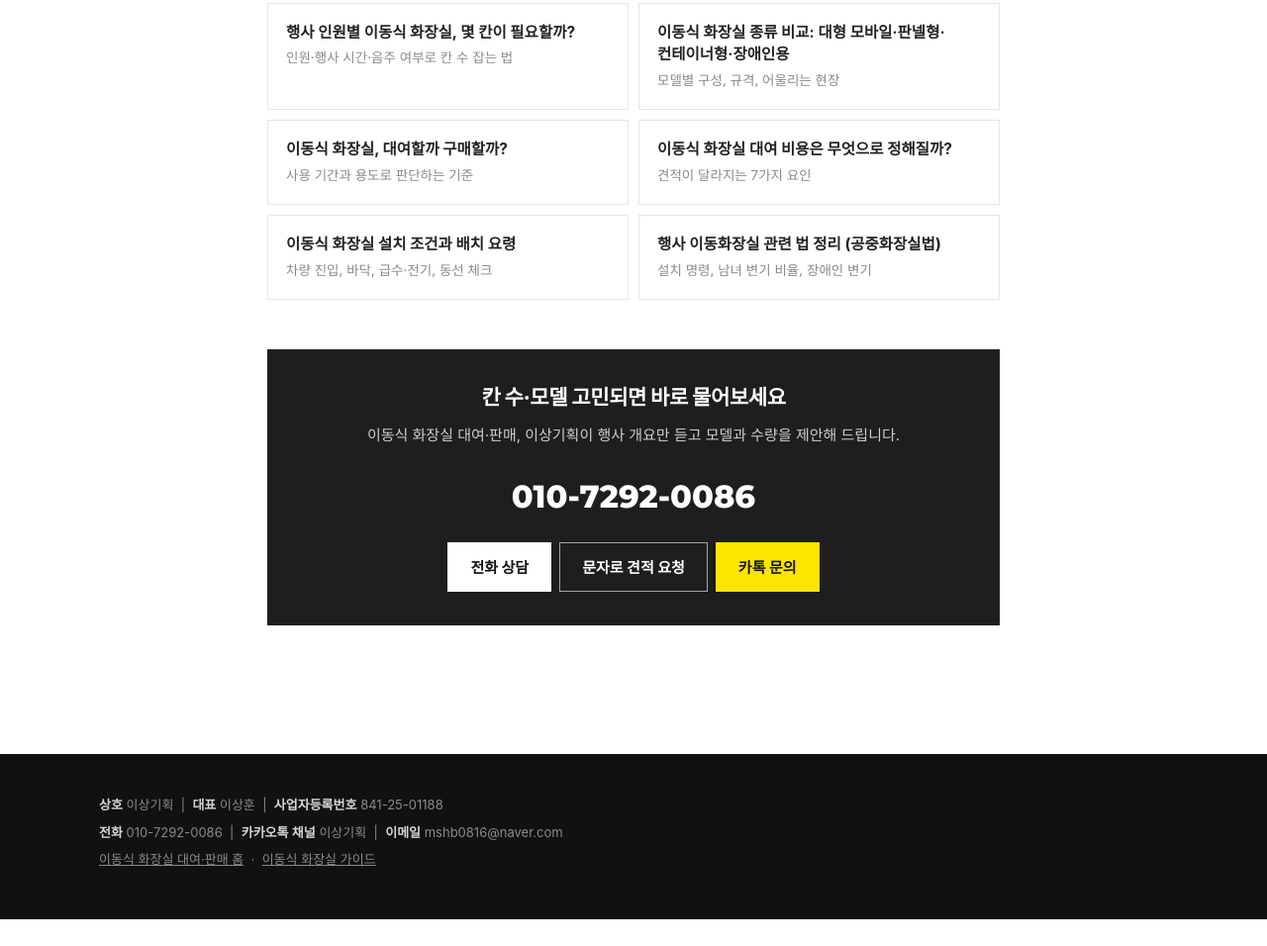
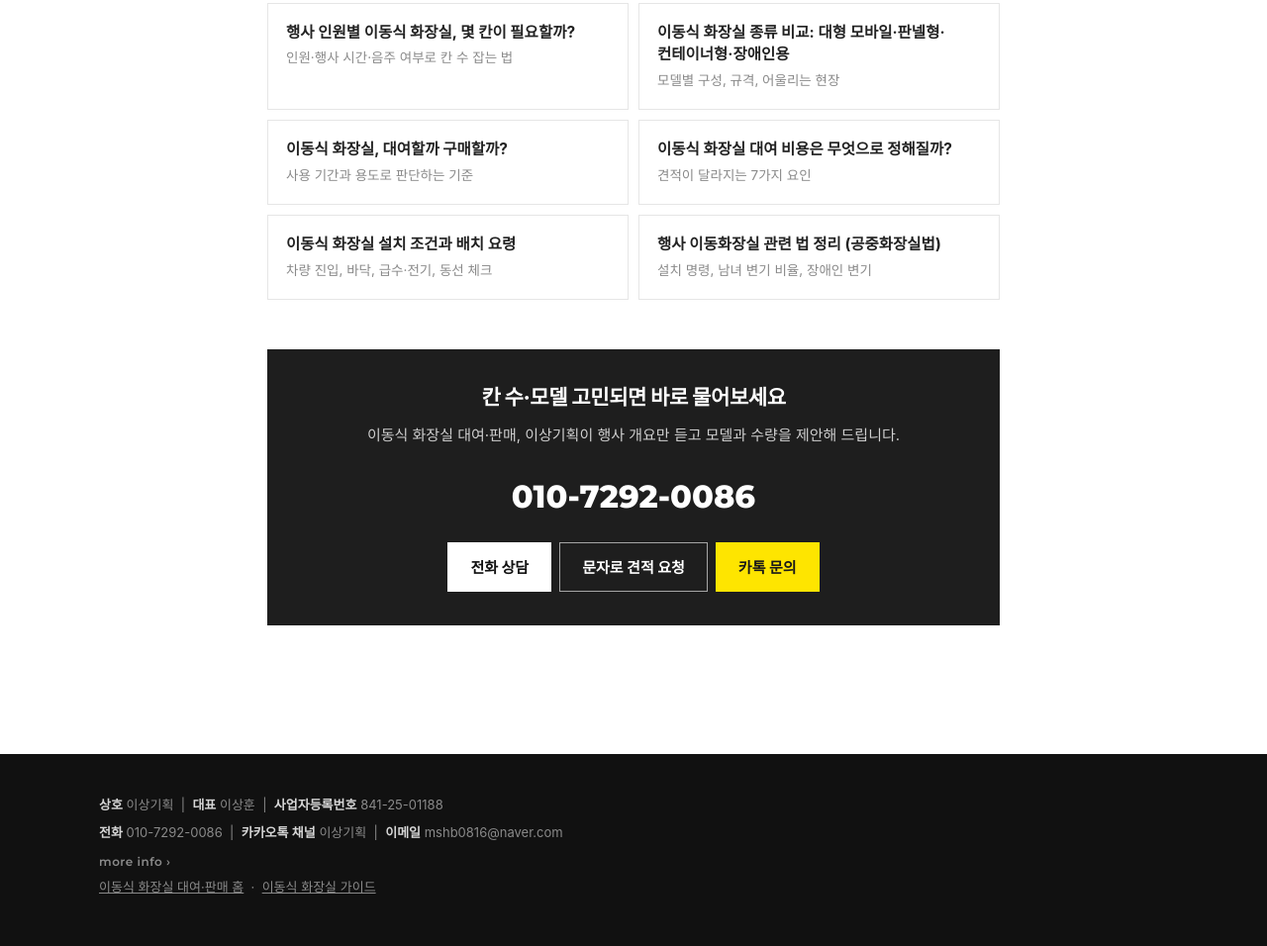
Before and after one commit to wemakea/idealplan, a plain HTML site: page toilet/guide/index.html in a window 1280 px wide. Shown: the part 278-1234 px from the top of the page at 99% size. Before the commit the page ends 1207 px from the top, so only its background shows below. Drawn offline with Linux system fonts and the light colour scheme; a web font is replaced by a local one.

Commit message:
Add collapsible address to guide footers

```diff
--- a/toilet/guide/guide.css
+++ b/toilet/guide/guide.css
@@ -63,3 +63,8 @@ footer p{margin-bottom:4px;font-size:13px}
 .dock .d-kakao{background:var(--kakao);color:#191919}
 @media(min-width:861px){.dock{display:none}body{padding-bottom:0}}
 @media(max-width:600px){.cards{grid-template-columns:1fr}.btn{flex:1 1 100%}.top-tel{font-size:14px}}
+footer .biz-more{border:0;margin:6px 0 2px}
+footer .biz-more summary{display:inline-block;padding:0;font-size:12px;font-weight:600;font-family:var(--en);color:#8a8a8a;letter-spacing:.04em}
+footer .biz-more summary::after{content:none}
+footer .biz-more[open] summary{color:#d6d6d6}
+footer .biz-more p{padding:4px 0 0;font-size:13px}
--- a/toilet/guide/index.html
+++ b/toilet/guide/index.html
@@ -43,6 +43,7 @@
 <footer><div class="wrap">
 <p><b>상호</b> 이상기획 &nbsp;|&nbsp; <b>대표</b> 이상훈 &nbsp;|&nbsp; <b>사업자등록번호</b> 841-25-01188</p>
 <p><b>전화</b> 010-7292-0086 &nbsp;|&nbsp; <b>카카오톡 채널</b> 이상기획 &nbsp;|&nbsp; <b>이메일</b> mshb0816@naver.com</p>
+<details class="biz-more"><summary>more info ›</summary><p><b>주소</b> 부산광역시 부산진구 중앙대로 666번길 50</p></details>
 <p><a href="/toilet/">이동식 화장실 대여·판매 홈</a> &nbsp;·&nbsp; <a href="/toilet/guide/">이동식 화장실 가이드</a></p>
 </div></footer>
 <nav class="dock" aria-label="빠른 문의"><a href="tel:01072920086">전화</a><a class="d-sms" href="sms:01072920086">문자</a><a class="d-kakao" href="https://pf.kakao.com/_pEmvX/chat">카톡</a></nav>
```
Also changed, not shown: toilet/guide/cost.html (+1 -0 lines), toilet/guide/how-many.html (+1 -0 lines), toilet/guide/install.html (+1 -0 lines), toilet/guide/law.html (+1 -0 lines), toilet/guide/rent-vs-buy.html (+1 -0 lines), toilet/guide/types.html (+1 -0 lines).
